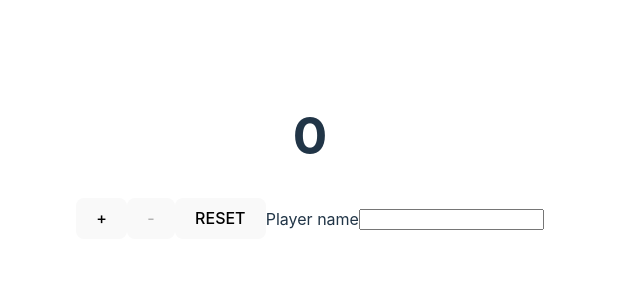
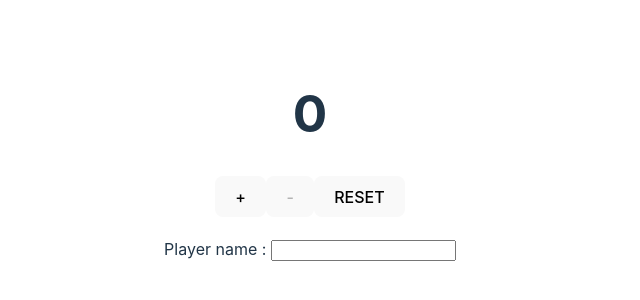
Before and after one commit to ThomasMoulins/app-cours, a React (Vite) app: page / in a window 1280 px wide. Shown: the part 244-544 px from the top of the page, without its empty margins (330-970 px from the left). Built offline with nearby package versions, Linux system fonts and the light colour scheme.

Commit message:
3/4 suite

```diff
--- a/src/App.jsx
+++ b/src/App.jsx
@@ -7,6 +7,7 @@ function App() {
   return (
     <>
       <ClickButton />
+      <br/>
       <FormPlayerName />
     </>
   )
--- a/src/components/FormPlayerName.jsx
+++ b/src/components/FormPlayerName.jsx
@@ -5,7 +5,8 @@ function FormPlayerName() {
 
   return (
     <>
-      <label>Player name</label>
+      <h2>{name}</h2>
+      <label>Player name : </label>
       <input
         name="name"
         type="text"
```
